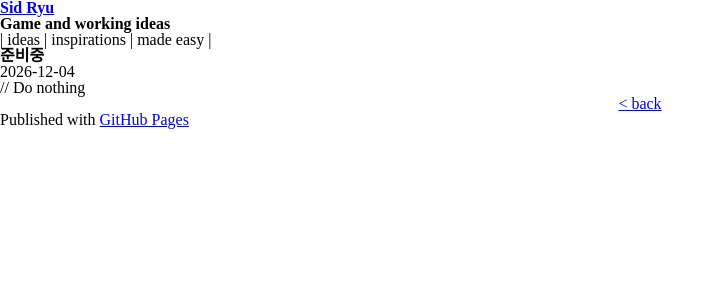
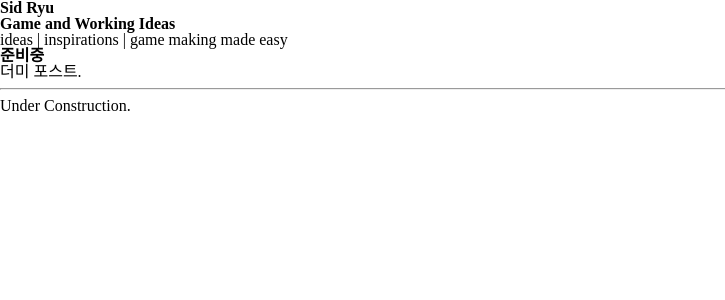
Before and after one commit to sidsryu/blog.sidryu.com, a Jekyll site: the page built from _drafts/dummy.markdown, in a window 1280 px wide. Shown: the top 300 px of the page, without its empty margins (0-725 px from the left). Built offline with Jekyll 4.4.1, drawn with Linux system fonts in a browser that asks for light colours.

Commit message:
Update reset layouts and includes
html 구조 모두 초기화합니다.

```diff
--- a/_drafts/dummy.markdown
+++ b/_drafts/dummy.markdown
@@ -2,4 +2,8 @@
 layout: post
 title: 준비중
 ---
-// Do nothing
+더미 포스트.
+
+---
+
+Under Construction.
--- a/_includes/footer.html
+++ /dev/null
@@ -1,5 +0,0 @@
-<div id="footer_wrap" class="outer">
-    <footer class="inner">
-        <p>Published with <a href="https://pages.github.com">GitHub Pages</a></p>
-    </footer>
-</div>
--- a/_includes/head.html
+++ /dev/null
@@ -1,8 +0,0 @@
-<head>
-    <meta charset='utf-8'>
-    <meta http-equiv="X-UA-Compatible" content="chrome=1">
-    <meta name="description" content="{{ site.name }} : {{ site.description }}">
-    <link rel="stylesheet" type="text/css" media="screen" href="{{ site.url }}/stylesheets/stylesheet.css">
-
-    <title>{{ site.name }}</title>
-</head>
--- a/_includes/header.html
+++ /dev/null
@@ -1,7 +0,0 @@
-<div id="header_wrap" class="outer">
-    <header class="inner">
-        <a href="{{ site.url }}"><h1 id="project_title">{{ site.name }}</h1></a>
-        <h2 id="project_tagline">{{ site.description }}</h2>
-        <p id="navigation_bar">| ideas | inspirations | made easy |</p>
-    </header>
-</div>
--- a/_layouts/default.html
+++ b/_layouts/default.html
@@ -1,17 +1,22 @@
-<!DOCTYPE html>
-<html>
-
-{% include head.html %}
-
+<!doctype html>
+<html lang="ko">
+<head>
+    <meta charset="UTF-8">
+    <title>Sid Ryu : Game and Working Ideas</title>
+    <link rel="stylesheet" href="{{ site.url }}/stylesheets/styles.css">
+</head>
 <body>
-    {% include header.html %}
-
-    <div id="main_content_wrap" class="outer">
-        <section id="main_content" class="inner">
-            {{ content }}
-        </section>
-    </div>
-
-    {% include footer.html %}
+    <header>
+        <h1>Sid Ryu</h1>
+        <h2>Game and Working Ideas</h2>
+        <nav>
+            ideas |
+            inspirations |
+            game making made easy
+        </nav>
+    </header>
+    {{ content }}
+    <footer>
+    </footer>
 </body>
 </html>
--- a/_layouts/post.html
+++ b/_layouts/post.html
@@ -1,15 +1,9 @@
 ---
 layout: default
 ---
-<article class="post">
-
-  <div class="main-content" itemprop="articleBody">
-    <h1 class="post-title" itemprop="name headline">{{ page.title }}</h1>
-    <p class="post-meta"><time datetime="{{ page.date | date_to_xmlschema }}" itemprop="datePublished">{{ page.date | date: "%Y-%m-%d" }}</time>{% if page.author %} • <span itemprop="author" itemscope itemtype="http://schema.org/Person"><span itemprop="name">{{ page.author }}</span></span>{% endif %}</p>
-
-    {{ content }}
-  </div>
-
-  <a href="javascript:history.back()"><p style="text-align: center;">< back<p></p></a>
-
+<article>
+    <header>
+        <h1>{{ page.title }}</h1>
+    </header>
+    {{ page.content }}
 </article>
```
Also changed, not shown: _layouts/page.html (deleted, +0 -14 lines), index.html (+5 -8 lines), README.md, stylesheets/styles.css (renamed from stylesheets/stylesheet.css).
